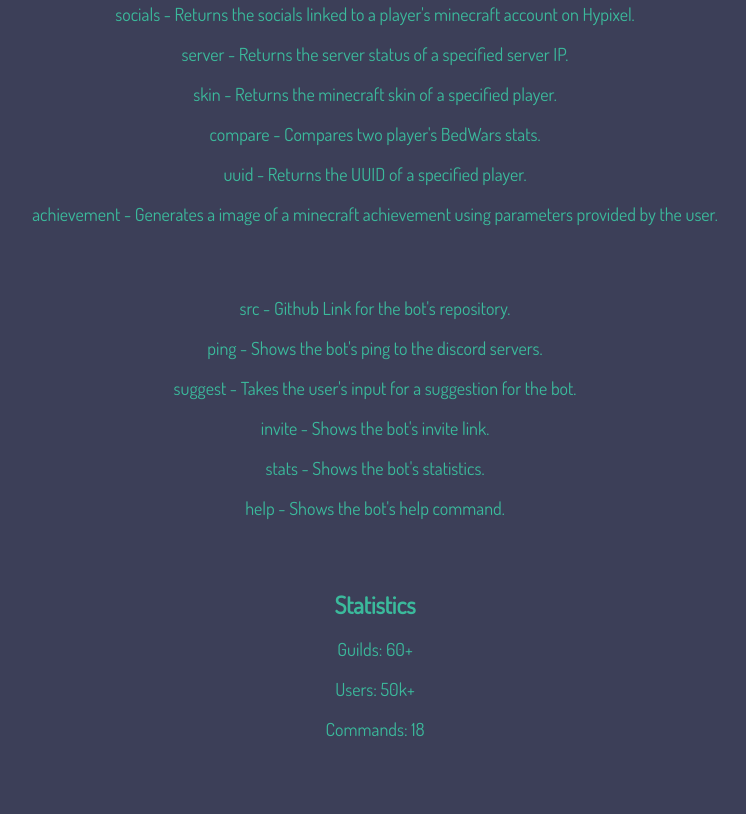
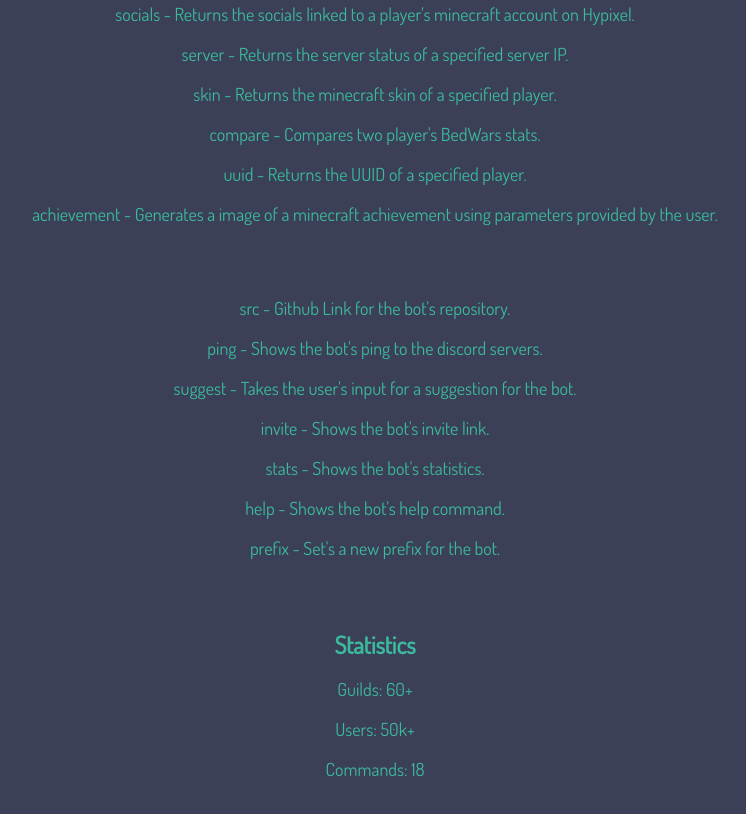
Before and after one commit to Supelion/bl00p, a plain HTML site: page index.html in a window 1280 px wide. Shown: the part 524-1338 px from the top of the page, without its empty margins (265-1011 px from the left). Drawn offline with Linux system fonts and the light colour scheme.

Commit message:
Update index.html

```diff
--- a/index.html
+++ b/index.html
@@ -55,6 +55,7 @@
             <p class="body">invite - Shows the bot's invite link.</p>
             <p class="body">stats - Shows the bot's statistics.</p>
             <p class="body">help - Shows the bot's help command.</p>
+            <p class="body">prefix - Set's a new prefix for the bot.</p>
 
         </div>
         <div>
```
